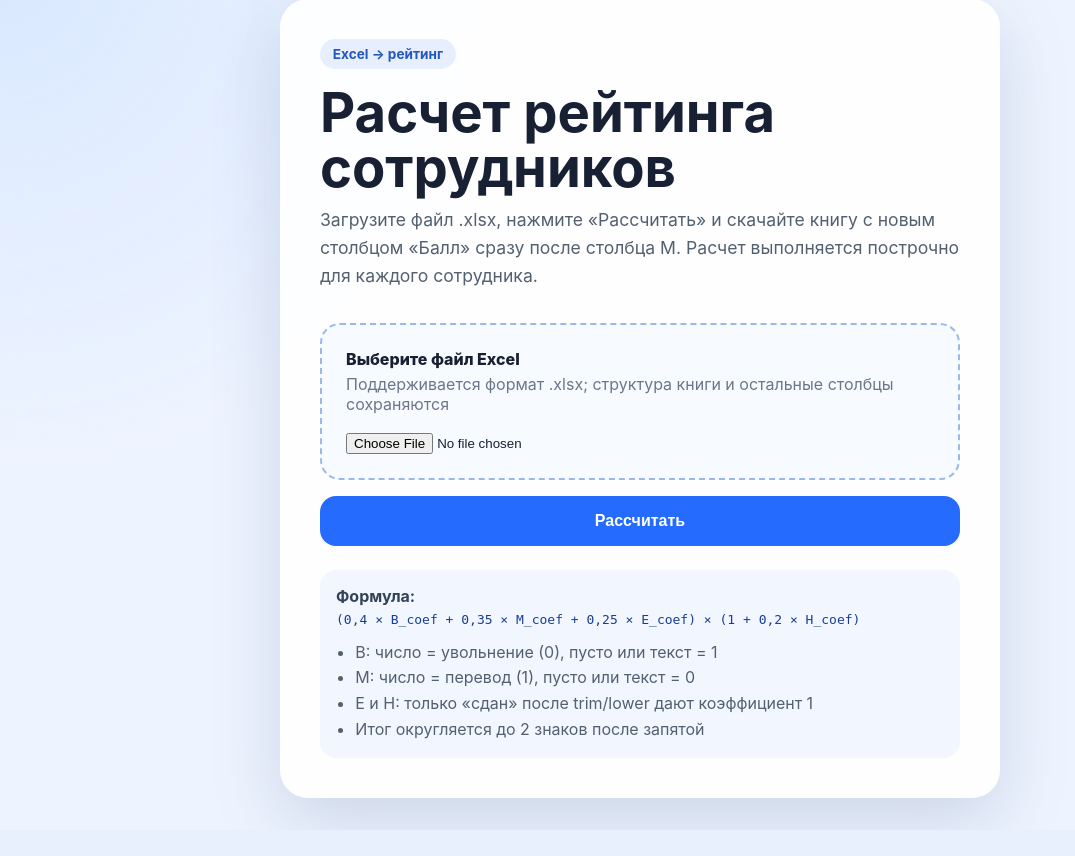
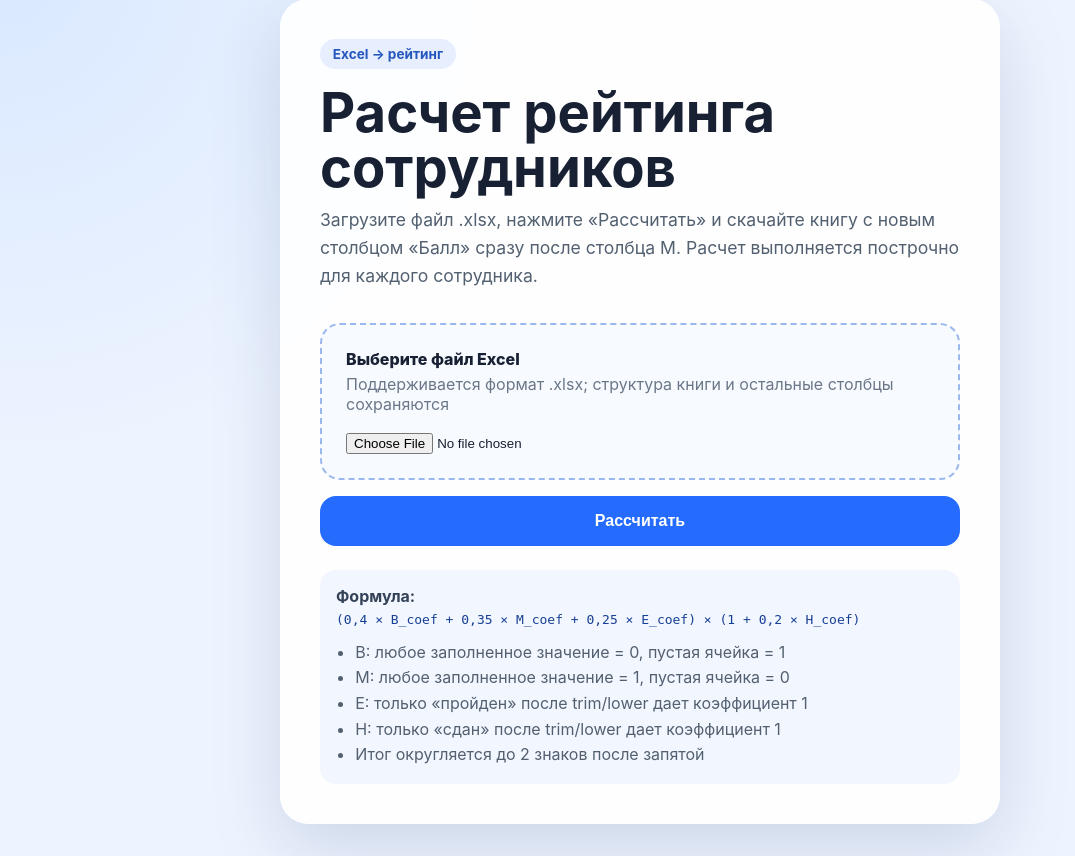
Before and after one commit to ivanovaineftm-dev/Mentor-rating, a Flask app: page / in a window 1280 px wide. Shown: the part 33-889 px from the top of the page, without its empty margins (0-1075 px from the left). Before the commit the page ends 853 px from the top, so only its background shows below. Run offline with Flask 3, Linux system fonts and the light colour scheme.

Commit message:
Implement corrected rating rules

```diff
--- a/app.py
+++ b/app.py
@@ -26,30 +26,29 @@ def is_blank(value: Any) -> bool:
     return isinstance(value, str) and value.strip() == ""
 
 
-def is_numeric(value: Any) -> bool:
-    if is_blank(value) or isinstance(value, bool):
-        return False
-    if isinstance(value, (int, float)):
-        return True
-    if isinstance(value, str):
-        normalized = value.strip()
-        try:
-            parsed = float(normalized)
-        except ValueError:
-            return False
-        return not isnan(parsed)
-    return False
+def has_value(value: Any) -> bool:
+    return not is_blank(value)
 
 
-def is_passed(value: Any) -> bool:
-    return isinstance(value, str) and value.strip().casefold() == "сдан"
+def normalized_text(value: Any) -> str:
+    if not isinstance(value, str):
+        return ""
+    return value.strip().casefold()
+
+
+def is_training_passed(value: Any) -> bool:
+    return normalized_text(value) == "пройден"
+
+
+def is_exam_passed(value: Any) -> bool:
+    return normalized_text(value) == "сдан"
 
 
 def calculate_score(column_b: Any, column_m: Any, column_e: Any, column_h: Any) -> float:
-    b_coef = 1 if is_blank(column_b) else 0 if is_numeric(column_b) else 1
-    m_coef = 1 if is_numeric(column_m) else 0
-    e_coef = 1 if is_passed(column_e) else 0
-    h_coef = 1 if is_passed(column_h) else 0
+    b_coef = 0 if has_value(column_b) else 1
+    m_coef = 1 if has_value(column_m) else 0
+    e_coef = 1 if is_training_passed(column_e) else 0
+    h_coef = 1 if is_exam_passed(column_h) else 0
 
     score = ((0.4 * b_coef) + (0.35 * m_coef) + (0.25 * e_coef)) * (1 + (0.2 * h_coef))
     return round(score, 2)
--- a/templates/index.html
+++ b/templates/index.html
@@ -36,9 +36,10 @@
         <strong>Формула:</strong>
         <code>(0,4 × B_coef + 0,35 × M_coef + 0,25 × E_coef) × (1 + 0,2 × H_coef)</code>
         <ul class="rules">
-          <li>B: число = увольнение (0), пусто или текст = 1</li>
-          <li>M: число = перевод (1), пусто или текст = 0</li>
-          <li>E и H: только «сдан» после trim/lower дают коэффициент 1</li>
+          <li>B: любое заполненное значение = 0, пустая ячейка = 1</li>
+          <li>M: любое заполненное значение = 1, пустая ячейка = 0</li>
+          <li>E: только «пройден» после trim/lower дает коэффициент 1</li>
+          <li>H: только «сдан» после trim/lower дает коэффициент 1</li>
           <li>Итог округляется до 2 знаков после запятой</li>
         </ul>
       </div>
```
Also changed, not shown: tests/test_app.py (+31 -19 lines).
